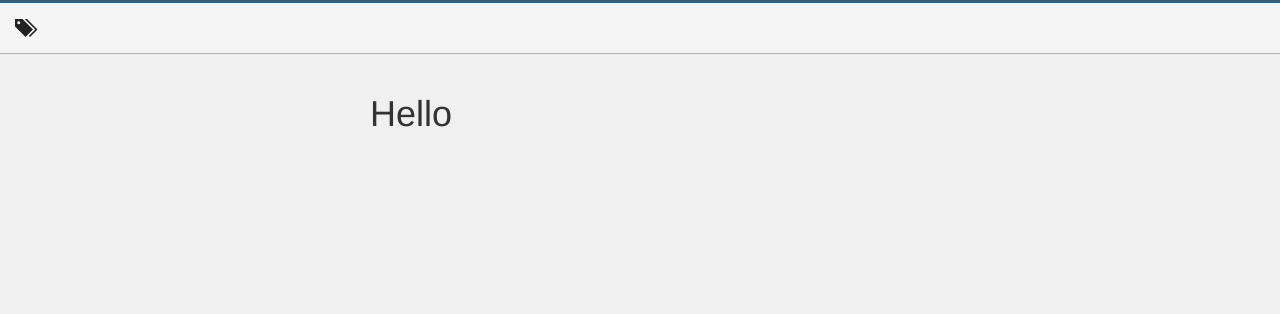
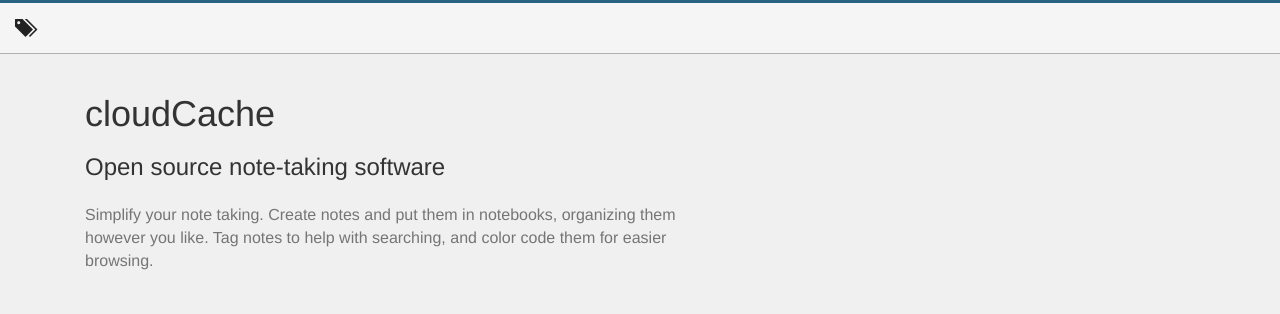
Before and after one commit to euphwes/cloudcache, a Django app: page /cloudcache/login/ in a window 1280 px wide. Shown: the top 314 px of the page. Run offline with Django 3.2, Linux system fonts and the light colour scheme; some libraries are stand-ins or nearby versions.

Commit message:
Added a small product blurb on the login page.

```diff
--- a/web/cloudcache/static/intact/css/core.css
+++ b/web/cloudcache/static/cloudcache/css/core.css
@@ -9,3 +9,8 @@ body {
 .navbar-custom .navbar-brand {
     color: #222222;
 }
+.description {
+    font-size: 16px;
+    margin-top: 1.5em;
+    color: #757575;
+}
--- a/web/cloudcache/templates/registration/auth_base.html
+++ b/web/cloudcache/templates/registration/auth_base.html
@@ -3,12 +3,12 @@
 <html lang="en">
 <head>
     <meta charset="UTF-8">
-    <title>{% block title %}{% endblock %}</title>
+    <title>cloudCache</title>
 
     <!--<link rel="shortcut icon" href="{% static 'cloudcache/favicon.ico' %}">-->
 
     <link href="{% static 'bootstrap/css/bootstrap.min.css' %}" rel="stylesheet">
-    <link href="{% static 'intact/css/core.css' %}" rel="stylesheet">
+    <link href="{% static 'cloudcache/css/core.css' %}" rel="stylesheet">
 </head>
 <body>
 
--- a/web/cloudcache/templates/registration/login.html
+++ b/web/cloudcache/templates/registration/login.html
@@ -1,15 +1,17 @@
 
 {% extends 'registration/auth_base.html' %}
-
-{% block title %}
-    Sign in to cloudCache
-{% endblock %}
 
 {% block content %}
 
 <div class="container">
-    <div class="col-lg-6 col-lg-offset-3">
-        <h1>Hello</h1>
+    <div class="col-sm-7">
+        <h1>cloudCache</h1>
+        <h3>Open source note-taking software</h3>
+        <p class="description">Simplify your note taking. Create notes and put them in notebooks, organizing them
+            however you like. Tag notes to help with searching, and color code them for easier browsing.</p>
+    </div>
+    <div class="col-sm-5">
+
     </div>
 </div>
 
```
